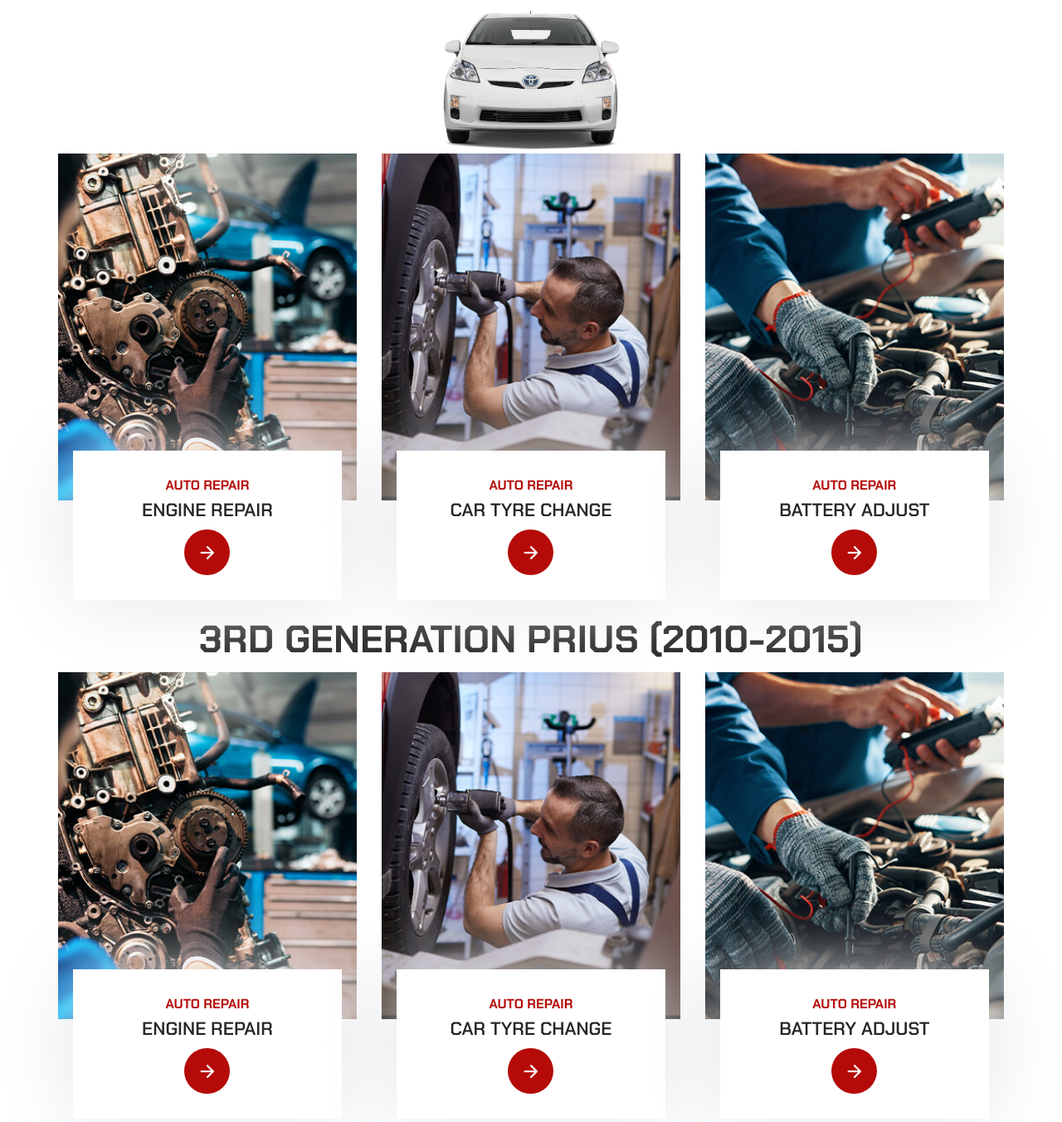
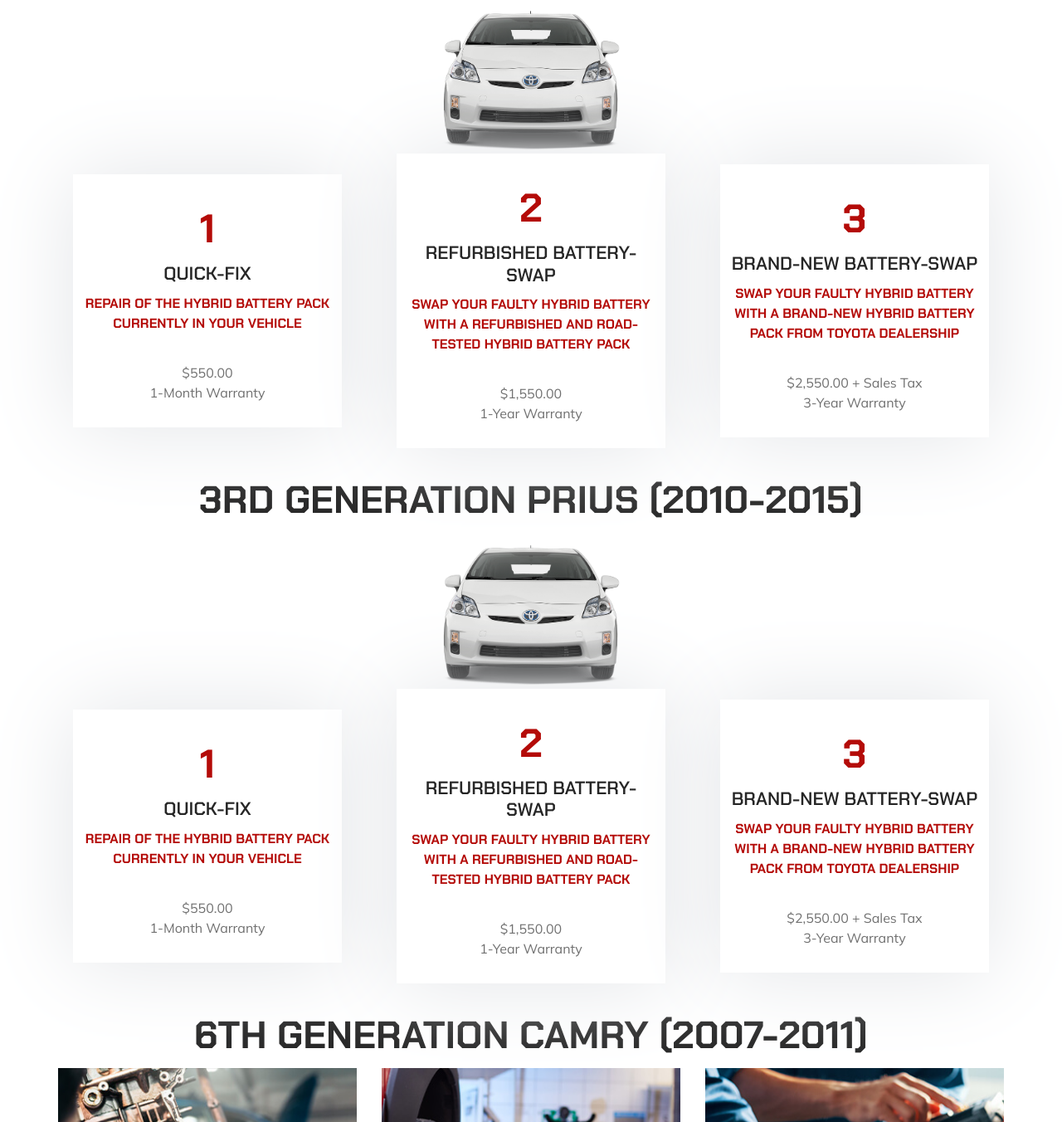
Before and after one commit to TarekAhamed-LIV3D/EZsolution, a plain HTML site: page index.html in a window 1280 px wide. Shown: the part 931-2283 px from the top of the page at 83% size. Drawn offline with nearby package versions, Linux system fonts and the light colour scheme.

Commit message:
Updating the pricing of services

```diff
--- a/assets/css/style.css
+++ b/assets/css/style.css
@@ -277,7 +277,7 @@
   gap: 30px;
   overflow-x: auto;
   scroll-snap-type: inline mandatory;
-  padding-block-end: 20px;
+  padding-block-end: 35px;
 }
 
 .scrollbar-item {
@@ -437,6 +437,14 @@
   margin-right: auto;
 }
 
+.card-number{
+  font-size: xxx-large;
+}
+
+.card-money{
+  padding-top: inherit;
+}
+
 
 
 
@@ -529,7 +537,6 @@
   background-color: var(--white);
   max-width: 90%;
   padding: 30px 10px;
-  margin-block-start: -60px;
   margin-inline: auto;
   position: relative;
   text-align: center;
--- a/index.html
+++ b/index.html
@@ -156,19 +156,13 @@
             <li class="scrollbar-item">
               <div class="work-card">
 
-                <figure class="card-banner img-holder" style="--width: 350; --height: 406;">
-                  <img src="./assets/images/work-1.jpg" width="350" height="406" loading="lazy" alt="Engine Repair"
-                    class="img-cover">
-                </figure>
+                <div class="card-content">
+                  <h1 class="card-subtitle card-number">1</h1>
 
-                <div class="card-content">
-                  <p class="card-subtitle">Auto Repair</p>
-
-                  <h3 class="h3 card-title">Engine Repair</h3>
-
-                  <a href="#" class="card-btn">
-                    <span class="material-symbols-rounded">arrow_forward</span>
-                  </a>
+                  <h2 class="h3 card-title card-name">Quick-Fix</h2>
+                  <p class="card-subtitle">Repair of the Hybrid Battery pack currently in your vehicle</p>
+                  <p class="card-money">$550.00</p>
+                  <p class="card-warranty">1-Month Warranty</p>
                 </div>
 
               </div>
@@ -177,19 +171,13 @@
             <li class="scrollbar-item">
               <div class="work-card">
 
-                <figure class="card-banner img-holder" style="--width: 350; --height: 406;">
-                  <img src="./assets/images/work-2.jpg" width="350" height="406" loading="lazy" alt="Car Tyre change"
-                    class="img-cover">
-                </figure>
+                <div class="card-content">
+                  <h1 class="card-subtitle card-number">2</h1>
 
-                <div class="card-content">
-                  <p class="card-subtitle">Auto Repair</p>
-
-                  <h3 class="h3 card-title">Car Tyre change</h3>
-
-                  <a href="#" class="card-btn">
-                    <span class="material-symbols-rounded">arrow_forward</span>
-                  </a>
+                  <h2 class="h3 card-title card-name">Refurbished Battery-Swap</h2>
+                  <p class="card-subtitle">Swap your faulty Hybrid Battery with a refurbished and road-tested Hybrid Battery Pack</p>
+                  <p class="card-money">$1,550.00</p>
+                  <p class="card-warranty">1-Year Warranty</p>
                 </div>
 
               </div>
@@ -198,48 +186,37 @@
             <li class="scrollbar-item">
               <div class="work-card">
 
-                <figure class="card-banner img-holder" style="--width: 350; --height: 406;">
-                  <img src="./assets/images/work-3.jpg" width="350" height="406" loading="lazy" alt="Battery Adjust"
-                    class="img-cover">
-                </figure>
+                <div class="card-content">
+                  <h1 class="card-subtitle card-number">3</h1>
 
-                <div class="card-content">
-                  <p class="card-subtitle">Auto Repair</p>
-
-                  <h3 class="h3 card-title">Battery Adjust</h3>
-
-                  <a href="#" class="card-btn">
-                    <span class="material-symbols-rounded">arrow_forward</span>
-                  </a>
+                  <h2 class="h3 card-title card-name">Brand-New Battery-Swap</h2>
+                  <p class="card-subtitle">Swap your faulty Hybrid Battery with a Brand-New Hybrid Battery Pack from Toyota Dealership</p>
+                  <p class="card-money">$2,550.00 + Sales Tax</p>
+                  <p class="card-warranty">3-Year Warranty</p>
                 </div>
 
               </div>
             </li>
+
           </ul>
         </div>
 
         <div class="container">
 
           <h5 class="h2 section-title-card">3rd Generation Prius (2010-2015)</h5>
-
+          <img src="./assets/images/services-5.png" width="250" height="300" loading="lazy" alt="Engine Repair" class="move-anim car-pricing">
           <ul class="has-scrollbar">
 
             <li class="scrollbar-item">
               <div class="work-card">
 
-                <figure class="card-banner img-holder" style="--width: 350; --height: 406;">
-                  <img src="./assets/images/work-1.jpg" width="350" height="406" loading="lazy" alt="Engine Repair"
-                    class="img-cover">
-                </figure>
+                <div class="card-content">
+                  <h1 class="card-subtitle card-number">1</h1>
 
-                <div class="card-content">
-                  <p class="card-subtitle">Auto Repair</p>
-
-                  <h3 class="h3 card-title">Engine Repair</h3>
-
-                  <a href="#" class="card-btn">
-                    <span class="material-symbols-rounded">arrow_forward</span>
-                  </a>
+                  <h2 class="h3 card-title card-name">Quick-Fix</h2>
+                  <p class="card-subtitle">Repair of the Hybrid Battery pack currently in your vehicle</p>
+                  <p class="card-money">$550.00</p>
+                  <p class="card-warranty">1-Month Warranty</p>
                 </div>
 
               </div>
@@ -248,19 +225,13 @@
             <li class="scrollbar-item">
               <div class="work-card">
 
-                <figure class="card-banner img-holder" style="--width: 350; --height: 406;">
-                  <img src="./assets/images/work-2.jpg" width="350" height="406" loading="lazy" alt="Car Tyre change"
-                    class="img-cover">
-                </figure>
+                <div class="card-content">
+                  <h1 class="card-subtitle card-number">2</h1>
 
-                <div class="card-content">
-                  <p class="card-subtitle">Auto Repair</p>
-
-                  <h3 class="h3 card-title">Car Tyre change</h3>
-
-                  <a href="#" class="card-btn">
-                    <span class="material-symbols-rounded">arrow_forward</span>
-                  </a>
+                  <h2 class="h3 card-title card-name">Refurbished Battery-Swap</h2>
+                  <p class="card-subtitle">Swap your faulty Hybrid Battery with a refurbished and road-tested Hybrid Battery Pack</p>
+                  <p class="card-money">$1,550.00</p>
+                  <p class="card-warranty">1-Year Warranty</p>
                 </div>
 
               </div>
@@ -269,23 +240,18 @@
             <li class="scrollbar-item">
               <div class="work-card">
 
-                <figure class="card-banner img-holder" style="--width: 350; --height: 406;">
-                  <img src="./assets/images/work-3.jpg" width="350" height="406" loading="lazy" alt="Battery Adjust"
-                    class="img-cover">
-                </figure>
+                <div class="card-content">
+                  <h1 class="card-subtitle card-number">3</h1>
 
-                <div class="card-content">
-                  <p class="card-subtitle">Auto Repair</p>
-
-                  <h3 class="h3 card-title">Battery Adjust</h3>
-
-                  <a href="#" class="card-btn">
-                    <span class="material-symbols-rounded">arrow_forward</span>
-                  </a>
+                  <h2 class="h3 card-title card-name">Brand-New Battery-Swap</h2>
+                  <p class="card-subtitle">Swap your faulty Hybrid Battery with a Brand-New Hybrid Battery Pack from Toyota Dealership</p>
+                  <p class="card-money">$2,550.00 + Sales Tax</p>
+                  <p class="card-warranty">3-Year Warranty</p>
                 </div>
 
               </div>
             </li>
+
           </ul>
         </div>
 
```
